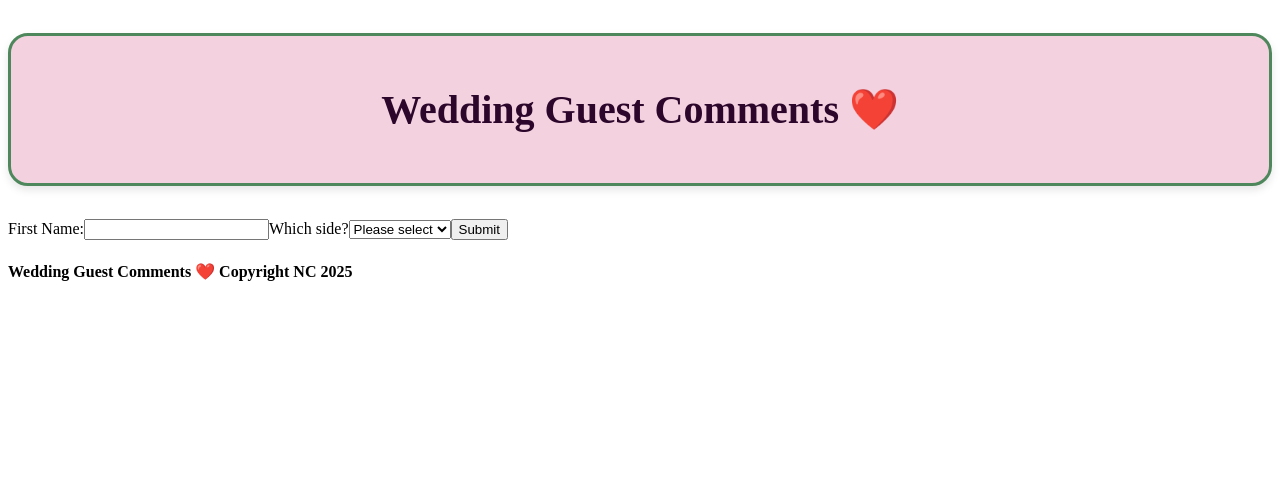
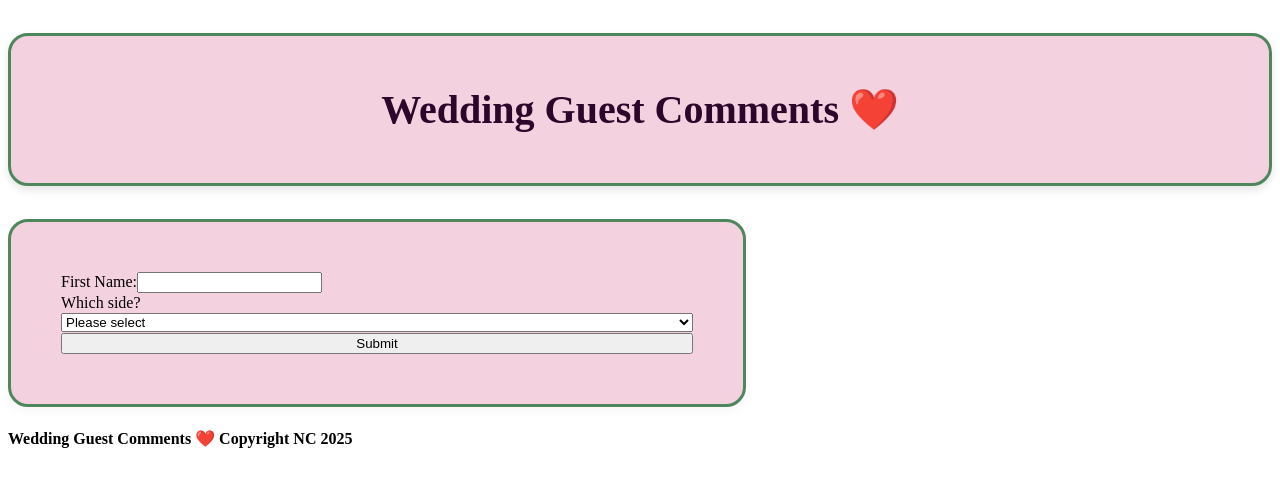
Before and after one commit to Natasha-C-creator/week7assignment, a React (Vite) app in the folder client/: page / in a window 1280 px wide. Shown: the top 486 px of the page. Built offline with nearby package versions, Linux system fonts and the light colour scheme.

Commit message:
Basic form styling

```diff
--- a/client/src/components/Form.css
+++ b/client/src/components/Form.css
@@ -18,7 +18,7 @@
       }
 } */
 
-.Section {
+.Form {
   background-color: rgb(244, 209, 223);
   border-style: solid;
   border-color: rgb(79, 135, 92);
```
Also changed, not shown: client/src/components/Form.jsx (line endings or trailing spaces). Lines whose indentation alone changed are shown as unchanged.
